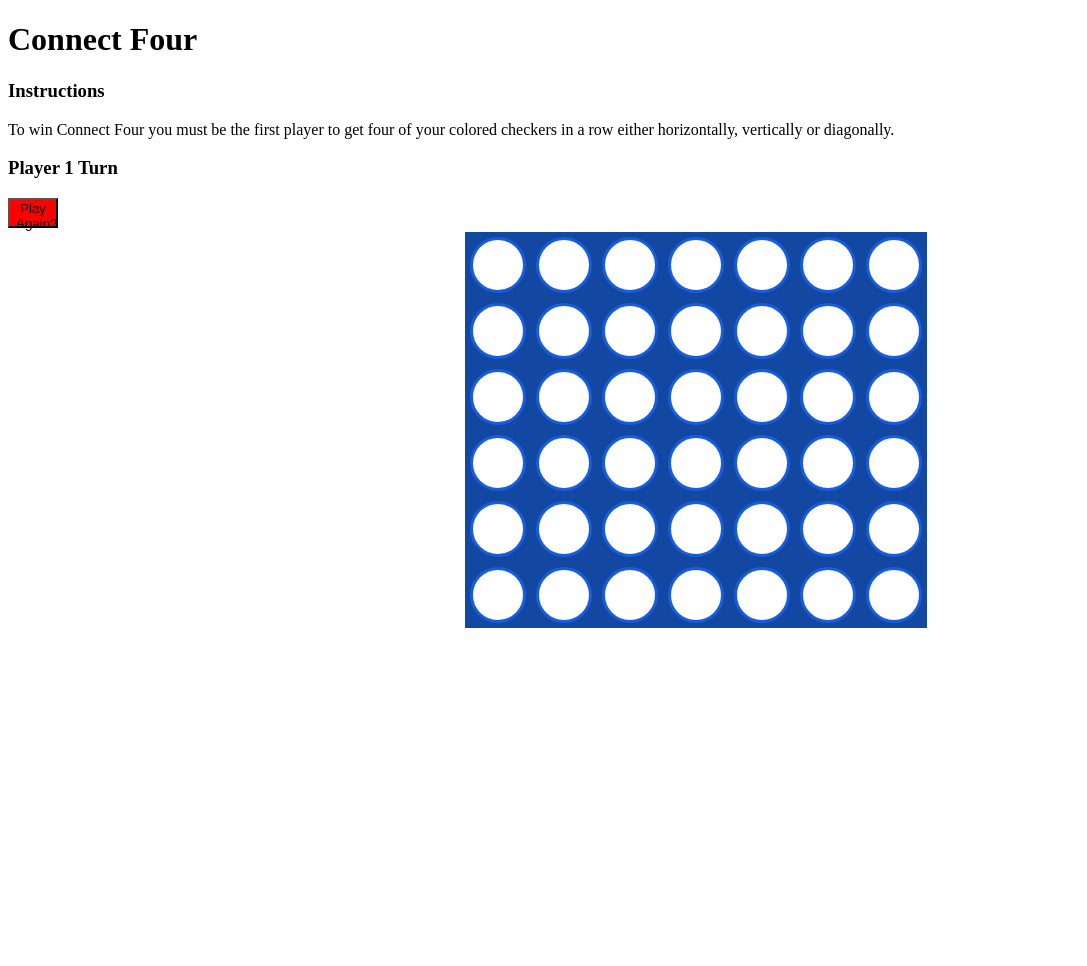
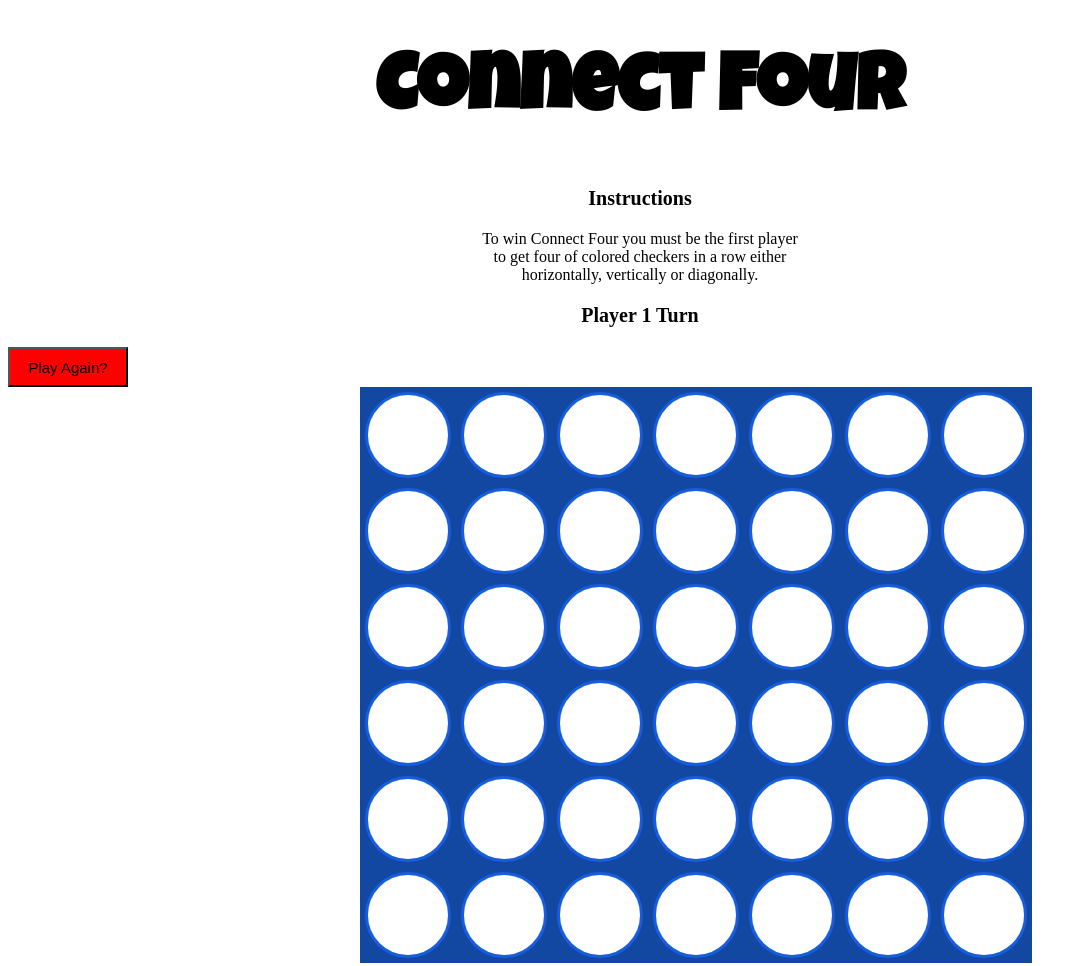
Before and after one commit to Aries324/Connect-4, a plain HTML site: page index.html in a window 1280 px wide. Shown: the whole page, without its empty margins (0-1087 px from the left). Before the commit the page ends 800 px from the top, so only its background shows below. Drawn offline with Linux system fonts and the light colour scheme.

Commit message:
fixes style

```diff
--- a/connect4.css
+++ b/connect4.css
@@ -1,30 +1,51 @@
-
+@import url('https://fonts.googleapis.com/css?family=Luckiest+Guy&display=swap');
 :root {
     box-sizing: border-box;
+}
+
+h1, h3, p {
+    text-align: center;
+
+}
+
+h1 {
+    font-family: 'Luckiest Guy', cursive;
+    font-size: 80px;
+    text-align:center;
+
+}
+
+h3 {
+
+    font-size: 20px;
 }
 
 .table{
     position: relative;
     display: flex;
     margin: 0 auto;
+    /* align-content: center; */
+    flex-wrap: wrap;
     padding: 0;
-    align-content: center;
-    flex-wrap: wrap;
-    width: 350px;
+    width: 560px;
 
 }
 .playAgain {
     background-color: red;
-    width: 50px;
-    height: 30px;
+    text-align: center;
+    width: 120px;
+    height: 40px;
+    font-size: 15px;
     color: bold black;
     position: relative;
+    top: 50;
+    left: 50;
 
 }
 
 .cell {
-    width: 50px;
-    height: 50px;
+    width: 80px;
+    height: 80px;
     background-color: white;
     color: transparent;
     padding:0;
--- a/index.html
+++ b/index.html
@@ -10,7 +10,10 @@
 <body>
     <h1>Connect Four</h1>
     <h3>Instructions</h3>
-    <p>To win Connect Four you must be the first player to get four of your colored checkers in a row either horizontally, vertically or diagonally.</p>
+    <p>To win Connect Four you must be the first player<br>
+        to get four of  colored checkers in a row either
+        <br>horizontally, vertically or diagonally.
+    </p>
 
     <h3 class="activePlayer"></h3>
 <div class="gameWrapper">
```
